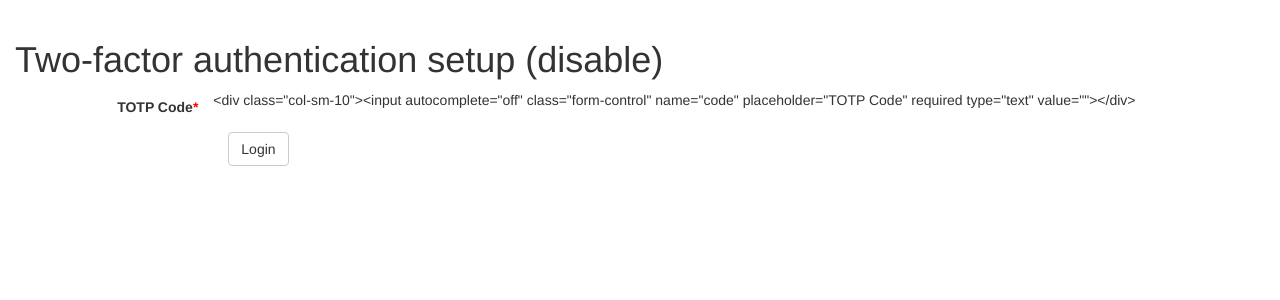
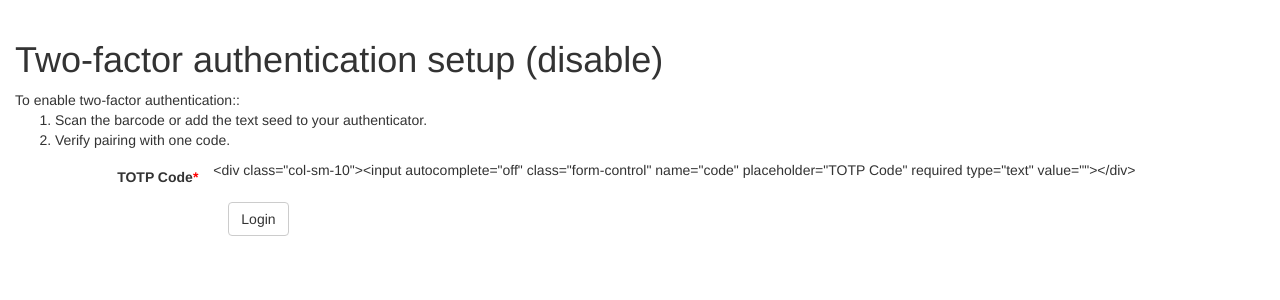
Before and after one commit to bodik/sner4, a Flask app: template sner/server/templates/auth/profile/totp.html in a window 1280 px wide. Shown: the part 52-352 px from the top of the page. Run offline with Flask 2, Linux system fonts and the light colour scheme; the template is opened without the code that fills it: values that come from a table or form of the project are taken from there, others are empty; some libraries are stand-ins or nearby versions.

Commit message:
ui: 2fa enable missing simple guide (#183)

```diff
--- a/sner/server/templates/auth/profile/totp.html
+++ b/sner/server/templates/auth/profile/totp.html
@@ -9,6 +9,14 @@
 {% block content %}
 <div class="profile">
 	<h1>Two-factor authentication setup ({% if secret %}enable{% else %}disable{% endif %})</h1>
+
+	<div>
+		To enable two-factor authentication::
+		<ol>
+			<li>Scan the barcode or add the text seed to your authenticator.</li>
+			<li>Verify pairing with one code.</li>
+		</ol>
+	</div>
 
 	<form class="form-horizontal" method="post">
 		{{ form.csrf_token }}
```
